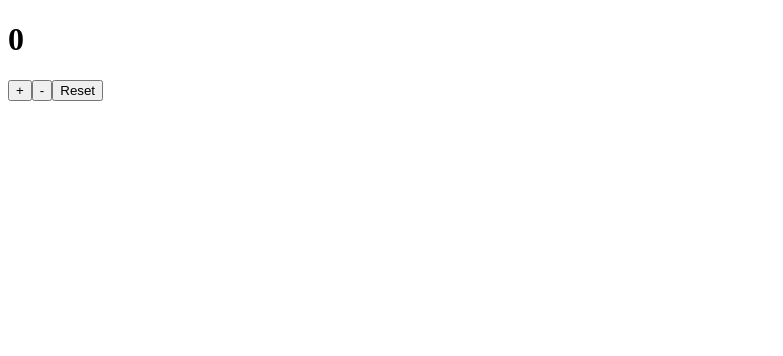
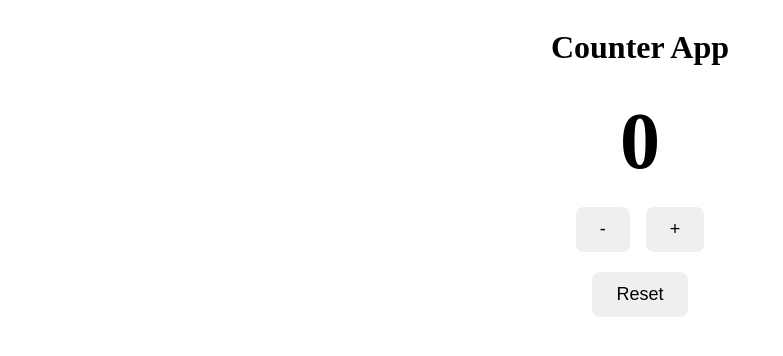
Before and after one commit to AysCongYelo/frontend-grind, a React (Vite) app in the folder projects/counter-app/: page / in a window 1280 px wide. Shown: the top 356 px of the page, without its empty margins (0-783 px from the left). Built offline with nearby package versions, Linux system fonts and the light colour scheme.

Commit message:
style: add card layout, spacing, and font sizing

```diff
--- a/projects/counter-app/src/App.jsx
+++ b/projects/counter-app/src/App.jsx
@@ -3,17 +3,13 @@ import { useState } from "react";
 function App() {
   const [count, setCount] = useState(0);
   return (
-    <>
+    <div className="counter-card">
+      <h1 className="title">Counter App</h1>
+      <div className="count-display">
         <h1>{count}</h1>
+      </div>
 
-      <button
-        onClick={() => {
-          setCount(count + 1);
-        }}
-      >
-        +
-      </button>
-
+      <div className="button-row">
         <button
           onClick={() => {
             setCount(count - 1);
@@ -24,12 +20,23 @@ function App() {
 
         <button
           onClick={() => {
+            setCount(count + 1);
+          }}
+        >
+          +
+        </button>
+      </div>
+
+      <div className="reset-btn">
+        <button
+          onClick={() => {
             setCount(0);
           }}
         >
           Reset
         </button>
-    </>
+      </div>
+    </div>
   );
 }
 
--- a/projects/counter-app/src/index.css
+++ b/projects/counter-app/src/index.css
@@ -0,0 +1,29 @@
+.counter-card {
+  display: flex;
+  flex-direction: column;
+  align-items: center;
+  gap: 20px;
+
+}
+
+.button-row {
+  display: flex;
+  gap: 16px;
+}
+
+button {
+  padding: 12px 24px;
+  font-size: 18px;
+  border: none;
+  border-radius: 8px;
+  cursor: pointer;
+}
+
+.title {
+  margin-bottom: 10px;
+}
+
+.count-display h1 {
+  font-size: 80px;
+  margin: 0;
+}
```
Lines whose indentation alone changed are shown as unchanged.
